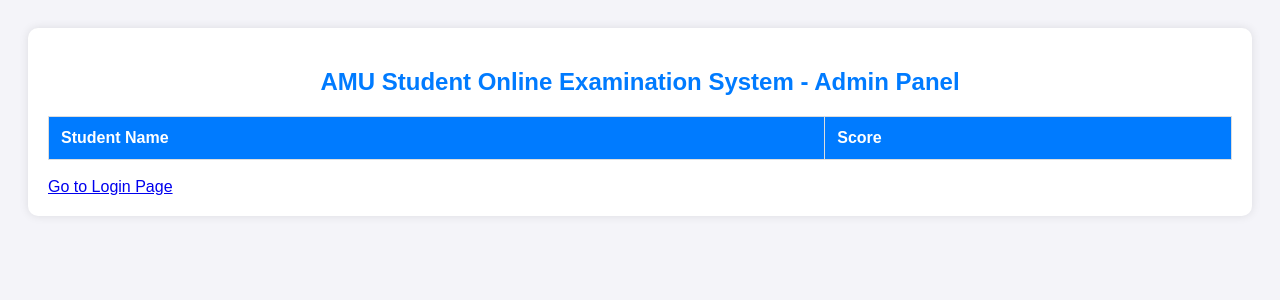
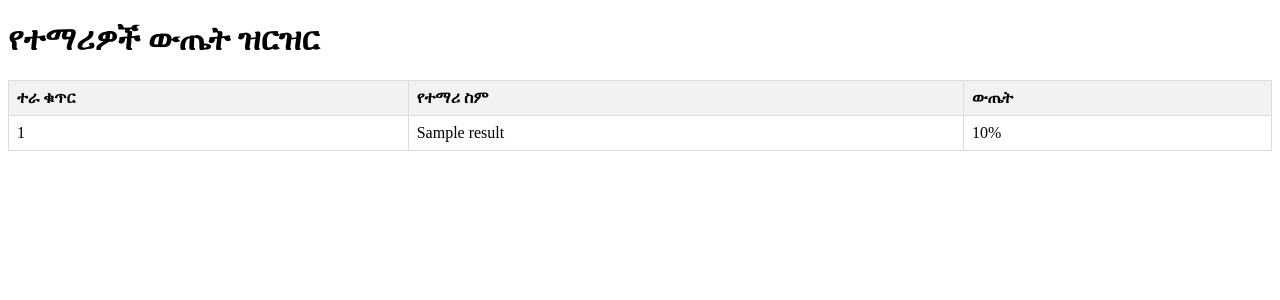
Before and after one commit to mesfinchalnew-creator/online-exam-system, a Flask app: page /admin in a window 1280 px wide. Shown: the top 300 px of the page. Run offline with Flask 3, Linux system fonts and the light colour scheme; tables that the repository leaves empty hold one stand-in row (values such as "Sample post"); lists and menus that the app fills with data are empty.

Commit message:
Update admin.html

```diff
--- a/templates/admin.html
+++ b/templates/admin.html
@@ -1,34 +1,28 @@
 <!DOCTYPE html>
 <html>
 <head>
-    <title>AMU Admin Dashboard</title>
+    <title>Admin Dashboard</title>
     <style>
-        body { font-family: Arial, sans-serif; background-color: #f4f4f9; padding: 20px; }
-        .container { background: white; padding: 20px; border-radius: 10px; box-shadow: 0 0 10px rgba(0,0,0,0.1); }
-        h2 { color: #007bff; text-align: center; }
-        table { width: 100%; border-collapse: collapse; margin-top: 20px; }
-        th, td { border: 1px solid #ddd; padding: 12px; text-align: left; }
-        th { background-color: #007bff; color: white; }
-        tr:nth-child(even) { background-color: #f2f2f2; }
+        table { width: 100%; border-collapse: collapse; }
+        th, td { border: 1px solid #ddd; padding: 8px; text-align: left; }
+        th { background-color: #f2f2f2; }
     </style>
 </head>
 <body>
-    <div class="container">
-        <h2>AMU Student Online Examination System - Admin Panel</h2>
+    <h1>የተማሪዎች ውጤት ዝርዝር</h1>
     <table>
         <tr>
-                <th>Student Name</th>
-                <th>Score</th>
+            <th>ተራ ቁጥር</th>
+            <th>የተማሪ ስም</th>
+            <th>ውጤት</th>
         </tr>
-            {% for user in users %}
+        {% for result in results %}
         <tr>
-                <td>{{ user.username }}</td>
-                <td>{{ user.score }}</td>
+            <td>{{ result.id }}</td>
+            <td>{{ result.student_name }}</td>
+            <td>{{ result.score }}%</td>
         </tr>
         {% endfor %}
     </table>
-        <br>
-        <a href="/">Go to Login Page</a>
-    </div>
 </body>
 </html>
```
Lines whose indentation alone changed are shown as unchanged.
